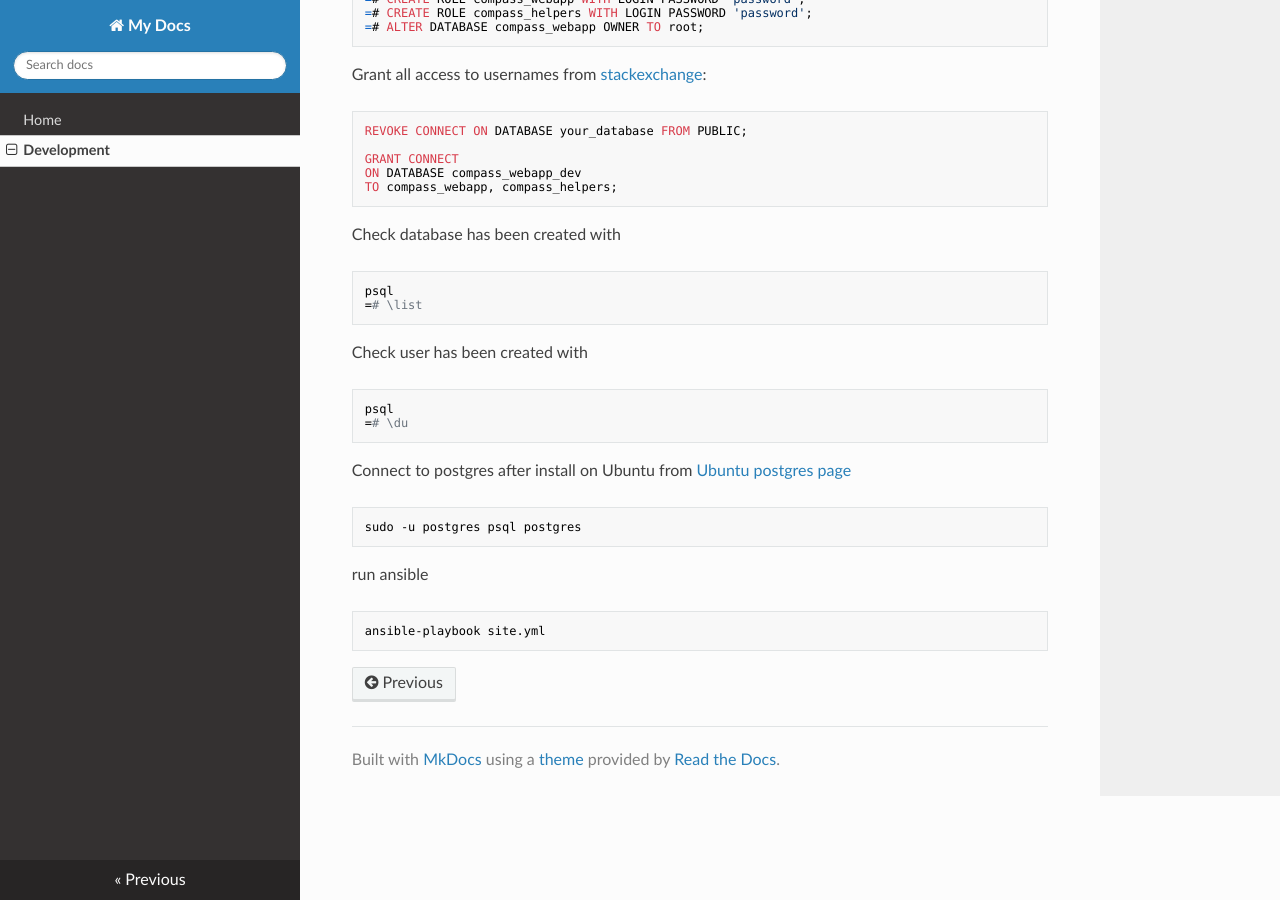
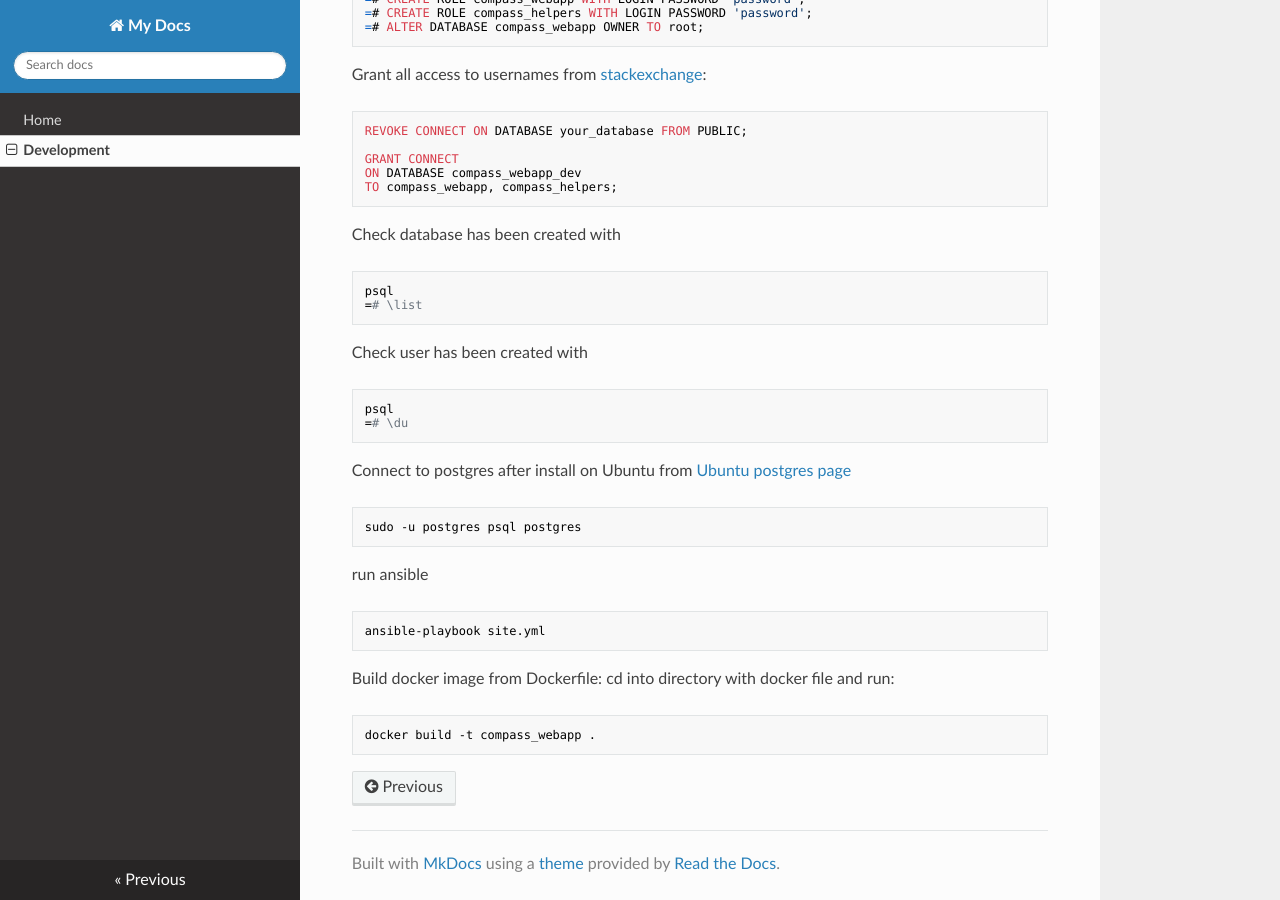
Before and after one commit to patrickspencer/compass, an MkDocs documentation site: the page built from docs/docs/development.md, in a window 1280 px wide and 900 px high, scrolled down 1142 px. Built offline with MkDocs 1.6.1, drawn with Linux system fonts in a browser that asks for light colours; nearby versions of some CDN libraries; old or Windows-style settings are respelled for this version of MkDocs.

Commit message:
Add small note on how to build docker images

````diff
--- a/docs/docs/development.md
+++ b/docs/docs/development.md
@@ -75,3 +75,9 @@ run ansible
 ```
 ansible-playbook site.yml
 ```
+
+Build docker image from Dockerfile:
+cd into directory with docker file and run:
+```
+docker build -t compass_webapp .
+```
````
